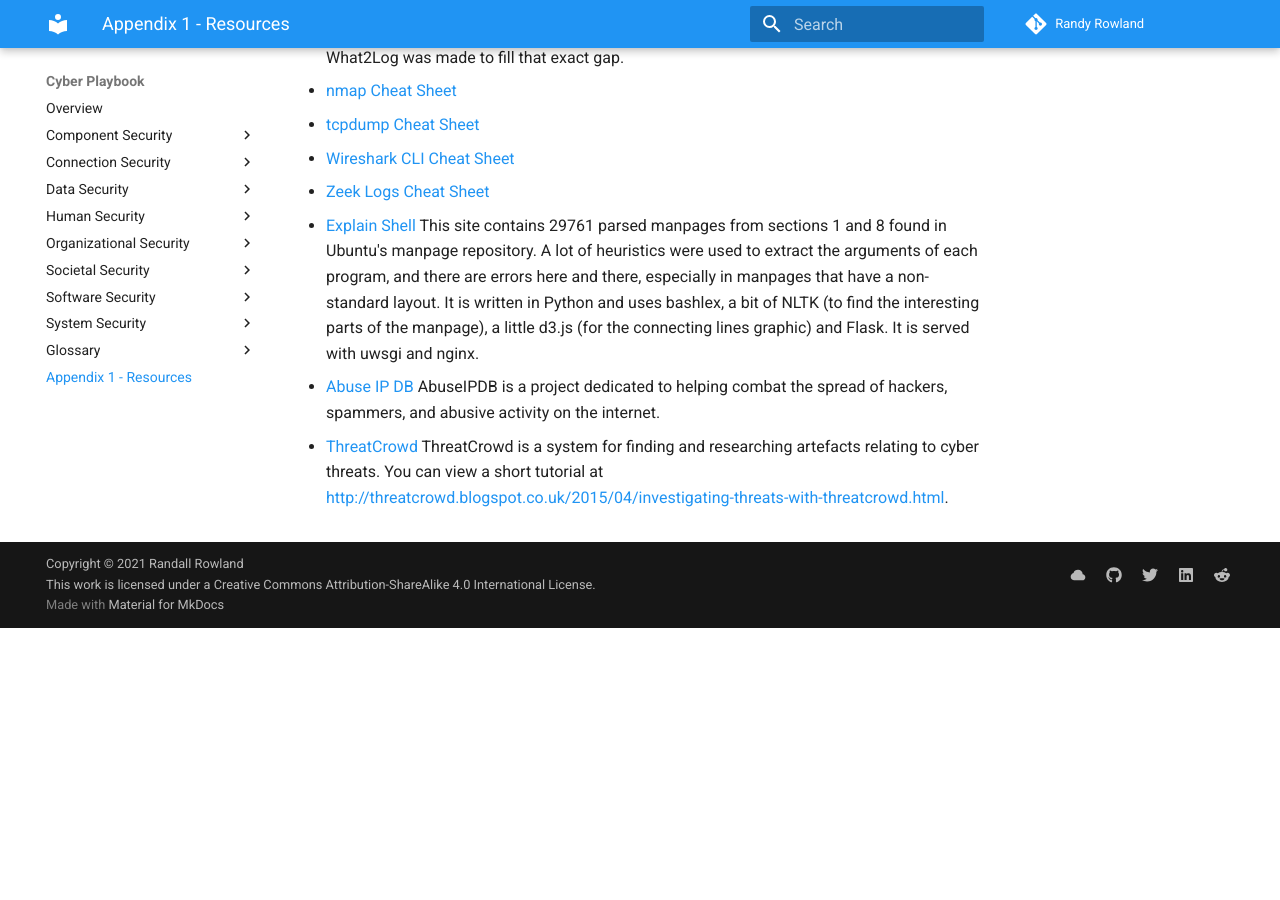
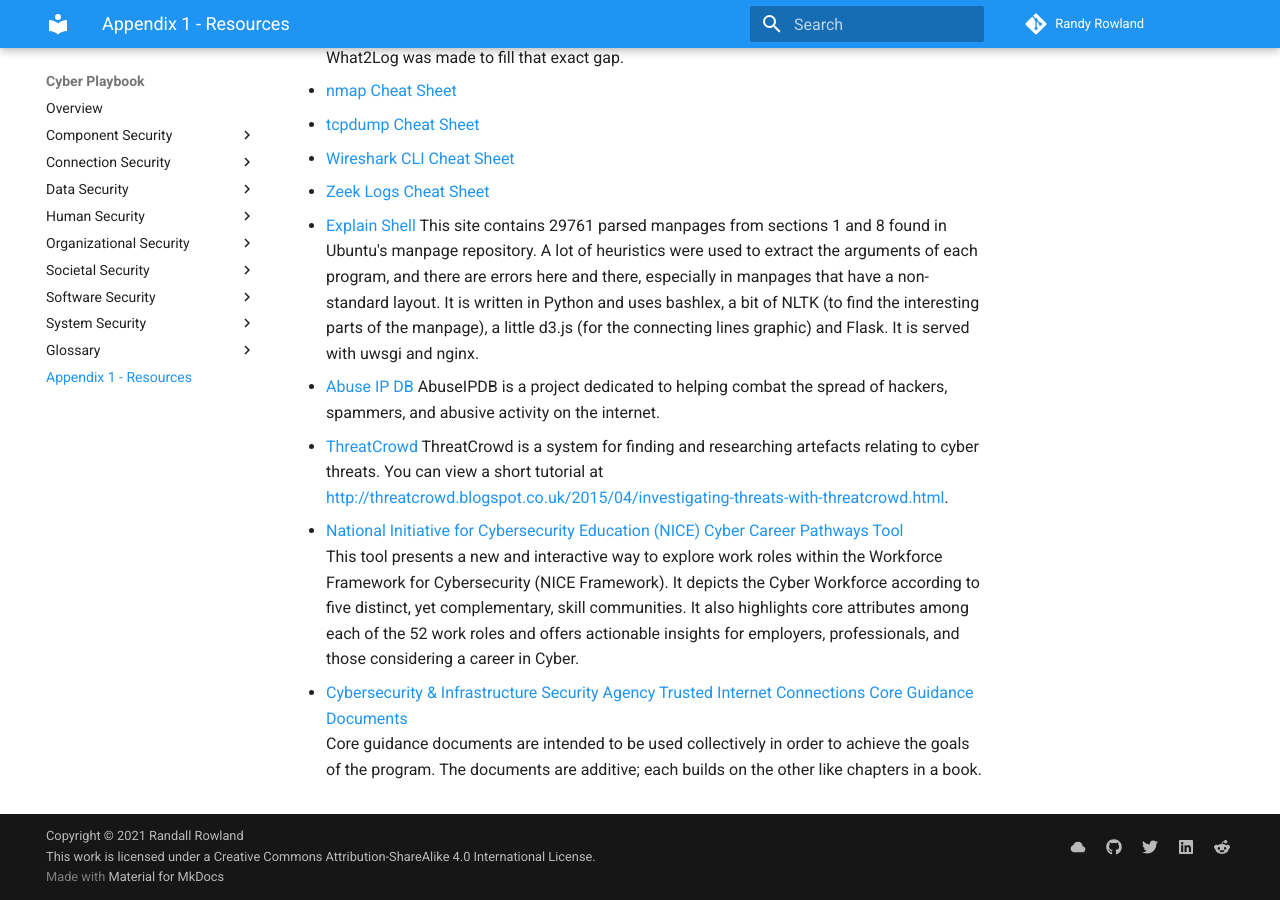
Before and after one commit to rowland007/Cyber-Playbook, an MkDocs documentation site: the page built from docs/resources.md, in a window 1280 px wide and 900 px high, scrolled down 1544 px. Built offline with MkDocs 1.6.1 and Material for MkDocs 9.7.7, drawn with Linux system fonts in a browser that asks for light colours; before the commit the page ends 2172 px from its top, so only the background shows below that.

Commit message:
Update resources
Includes career pathway tool and trusted internet connection guidance.

```diff
--- a/docs/resources.md
+++ b/docs/resources.md
@@ -68,3 +68,9 @@
 
 - [ThreatCrowd](https://www.threatcrowd.org)
 ThreatCrowd is a system for finding and researching artefacts relating to cyber threats. You can view a short tutorial at [http://threatcrowd.blogspot.co.uk/2015/04/investigating-threats-with-threatcrowd.html](http://threatcrowd.blogspot.co.uk/2015/04/investigating-threats-with-threatcrowd.html).
+
+- [National Initiative for Cybersecurity Education (NICE) Cyber Career Pathways Tool](https://niccs.cisa.gov/workforce-development/cyber-career-pathways)
+This tool presents a new and interactive way to explore work roles within the Workforce Framework for Cybersecurity (NICE Framework). It depicts the Cyber Workforce according to five distinct, yet complementary, skill communities. It also highlights core attributes among each of the 52 work roles and offers actionable insights for employers, professionals, and those considering a career in Cyber.
+
+- [Cybersecurity & Infrastructure Security Agency Trusted Internet Connections Core Guidance Documents](https://www.cisa.gov/publication/tic-30-core-guidance-documents)
+Core guidance documents are intended to be used collectively in order to achieve the goals of the program. The documents are additive; each builds on the other like chapters in a book.
```
